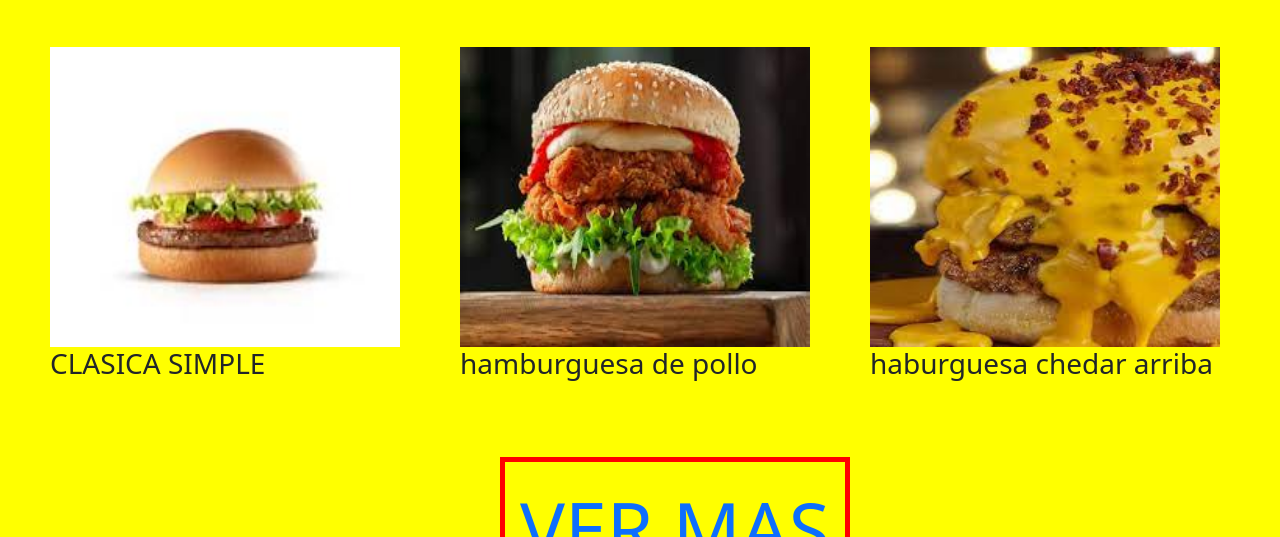
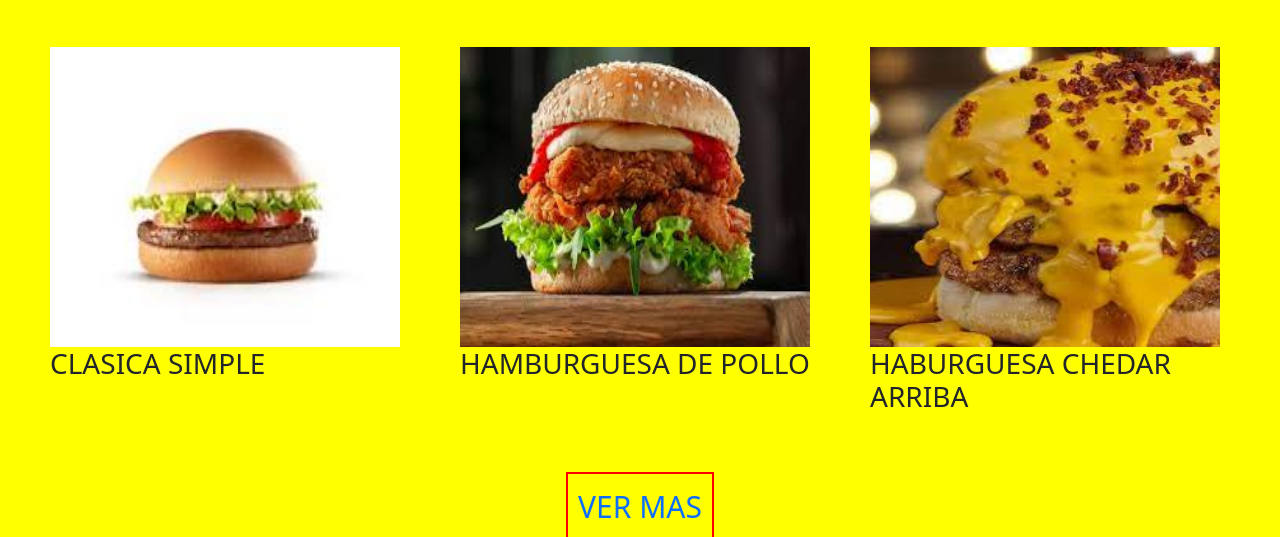
Before and after one commit to tobiRonco/PreEntrega2, a website: page index.html in a window 1280 px wide. Shown: the part 838-1375 px from the top of the page. Drawn offline with nearby package versions, Linux system fonts and the light colour scheme.

Commit message:
se arreglan cosas que me corrigio el profesor en clase

```diff
--- a/index.html
+++ b/index.html
@@ -93,12 +93,12 @@
                     </div>
                     <div class="divcentrodepag">
                         <img class="imghamburguesas" src="./assets/image/hamburguesas img/hamburguesa de pollo.jpeg" alt="">
-                        <h3>hamburguesa de pollo</h3>
+                        <h3 class="phamburguesas">hamburguesa de pollo</h3>
 
                      </div>
                      <div class="divcentrodepag">
                         <img class="imghamburguesas" src="./assets/image/hamburguesas img/chedar arriba.jpeg" alt="">
-                        <h3>haburguesa chedar arriba</h3>
+                        <h3 class="phamburguesas">haburguesa chedar arriba</h3>
                         </div>
                      </div>
 
--- a/style/sass/_variables.scss
+++ b/style/sass/_variables.scss
@@ -1,6 +1,4 @@
 $colordefondo : yellow;
-$colorfondologos : blue;
 $flex1 : flex ;
 $grilla: grid;
 $textomayus : uppercase;
-$vista: movile ;
--- a/style/sass/style.scss
+++ b/style/sass/style.scss
@@ -20,7 +20,6 @@ h1{
 }
 .imgLogo{
     width: 100px;
-    background-color: $colorfondologos ;
     padding: 15px;
     margin-top: 35px;
     animation: girar 3s  linear;
@@ -102,14 +101,17 @@ h2{
 
 
 .ver{
-    display: inline;
+    display: flex;
+    flex-direction: row;
+    justify-content: center;
+    align-items: center;
     a{
-        margin-left: 500px;
-        font-size: 75px;
+
+        font-size: 30px;
         text-transform: $textomayus;
         text-decoration: none;
-        border: 5px red solid;
-        padding: 15px;
+        border: 2px red solid;
+        padding: 10px;
     }
 }
 
@@ -174,7 +176,7 @@ h4{
 
     padding: 30px;
     text-align: justify;
-    text-transform: uppercase;
+    letter-spacing: 3px;
 }
 
 
@@ -310,7 +312,6 @@ h4{
 
         padding:  15px;
         text-align :start;
-        text-transform : uppercase;
         letter-spacing : 3px;
 
     }
```
Also changed, not shown: pages/nosotros.html (+0 -3 lines), pages/ver-mas.html (+1 -1 lines), style/css/style.css, 1 other file.
